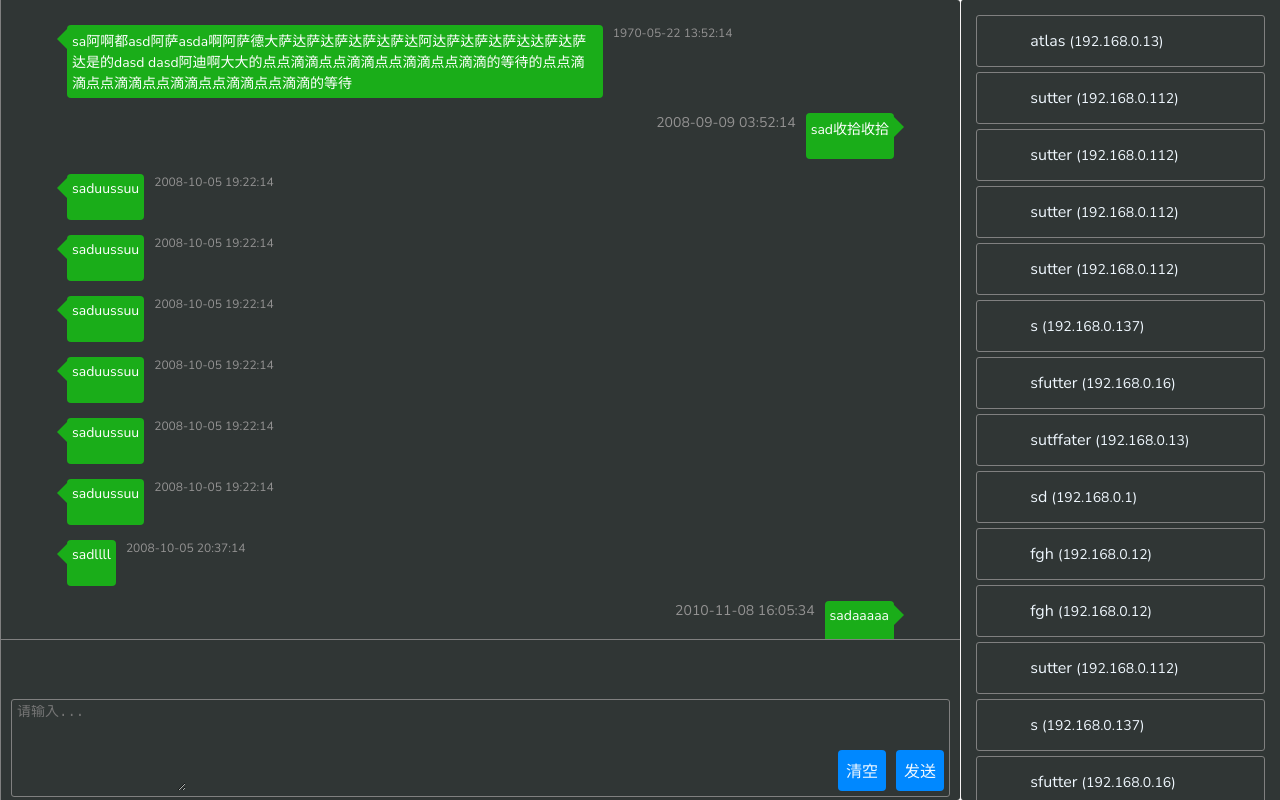
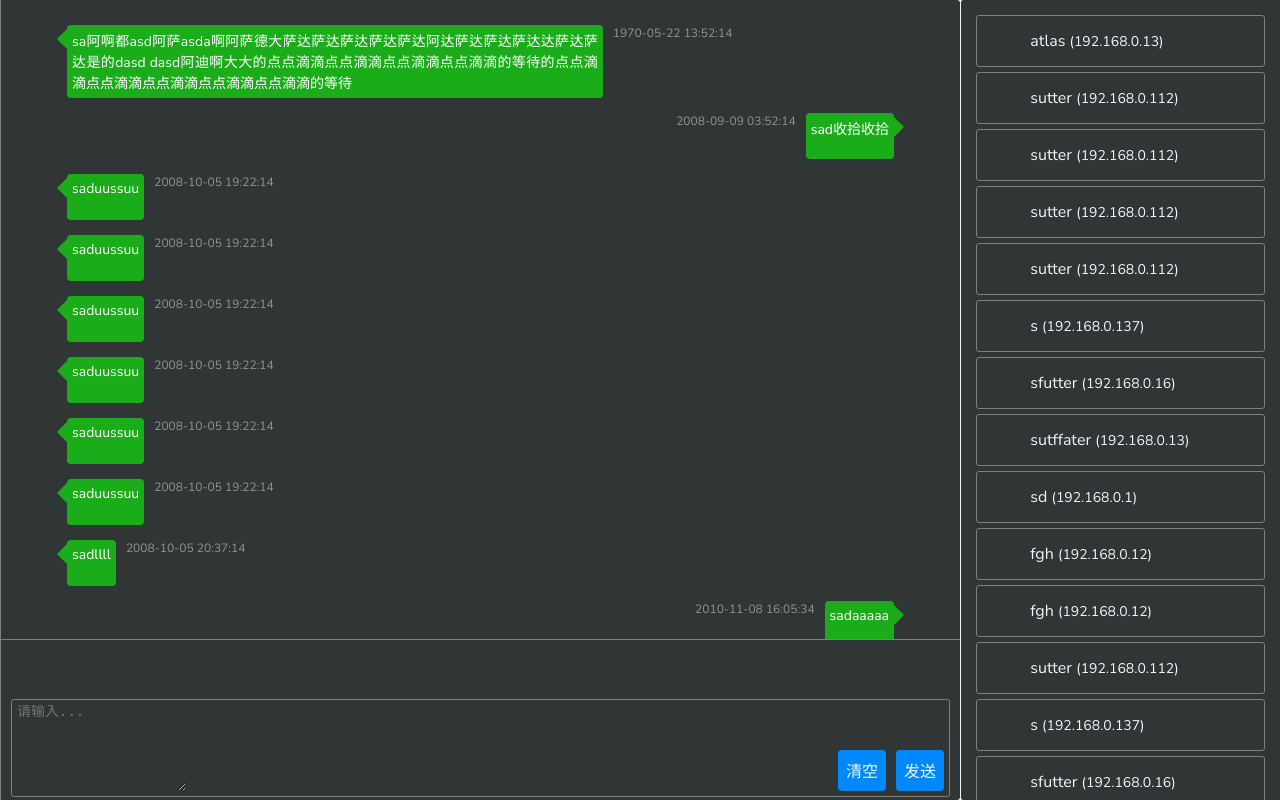
Before and after one commit to wu-yiqiang/pige, a Vue app in the folder frontend/: page / in a window 1280 px wide. Built offline with nearby package versions, Linux system fonts and the light colour scheme.

Commit message:
优化UI

```diff
--- a/frontend/src/Chat/dialog-left.vue
+++ b/frontend/src/Chat/dialog-left.vue
@@ -56,6 +56,7 @@ const props = defineProps({
       word-break: break-all;
       font-size: 14px;
       color: #fff;
+      text-align: justify;
     }
     .time {
       margin-left: 10px;
--- a/frontend/src/Chat/dialog-right.vue
+++ b/frontend/src/Chat/dialog-right.vue
@@ -55,10 +55,11 @@ const props = defineProps({
       word-break: break-all;
       font-size: 14px;
       color: #fff;
+      text-align: justify;
     }
     .time {
       margin-right: 10px;
-      font-size: 14px;
+      font-size: 12px;
       color: #949393;
     }
     .triangle {
```
